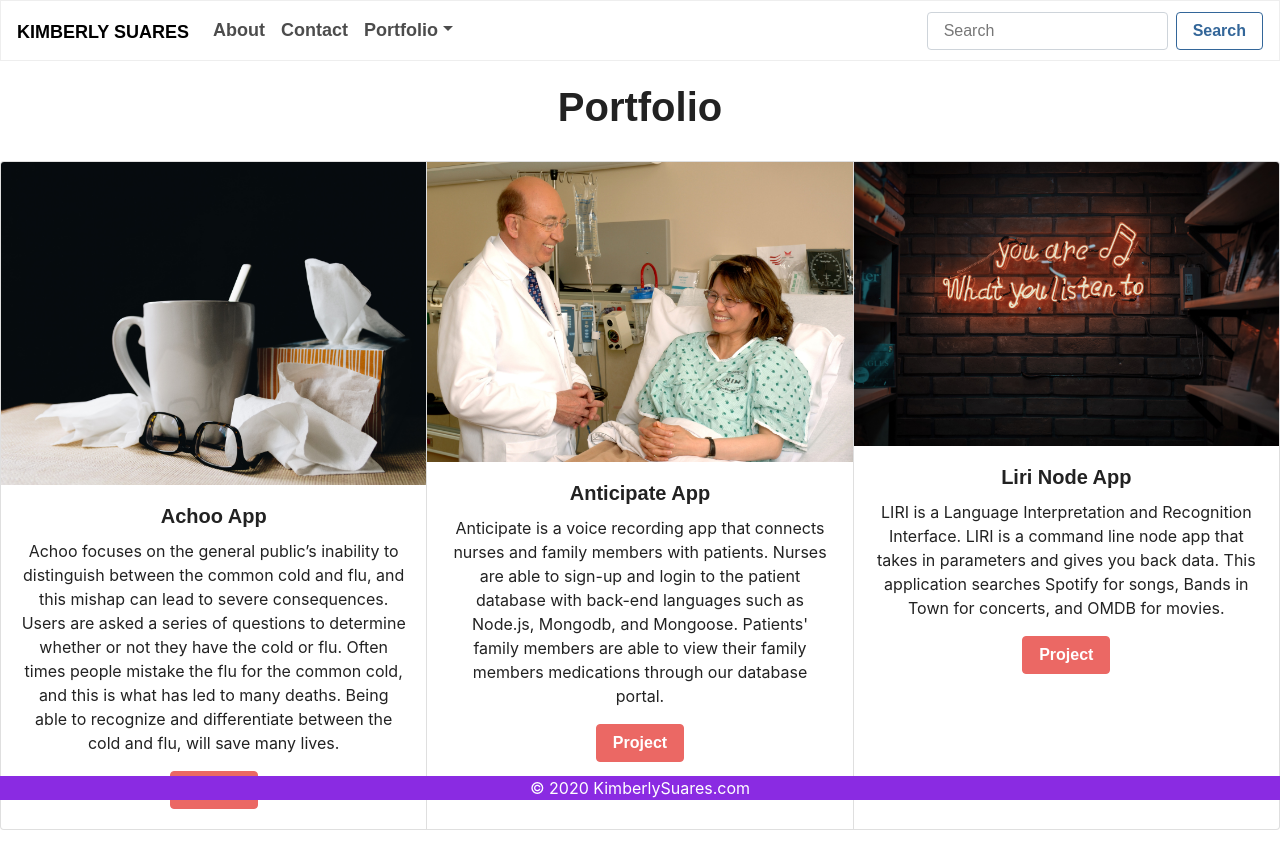
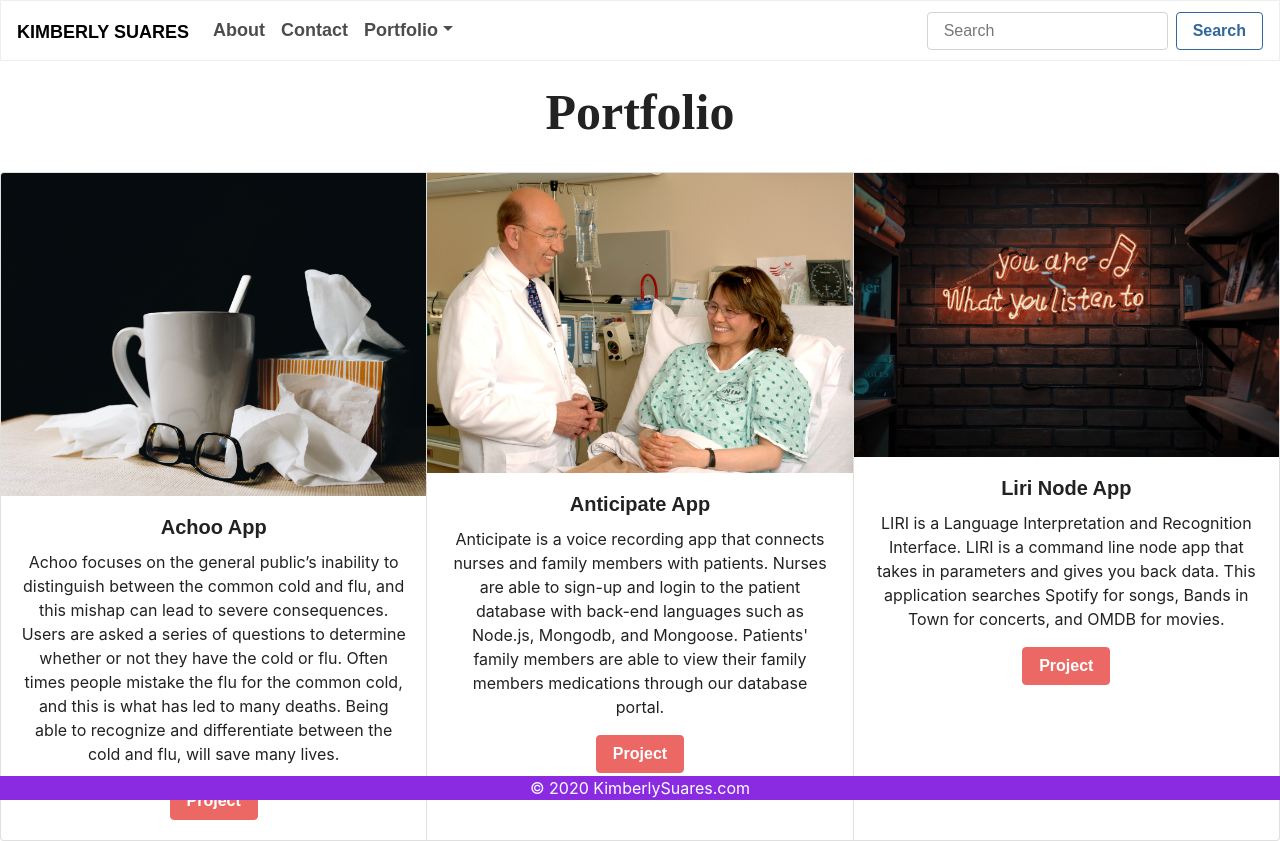
Before and after one commit to ksuares1/kimberly-, a React (Create React App) app in the folder client/: page /portfolio in a window 1280 px wide. Built offline with nearby package versions, Linux system fonts and the light colour scheme; a web font is replaced by a local one.

Commit message:
updated font for portfolio

```diff
--- a/client/src/components/Portfolio/index.css
+++ b/client/src/components/Portfolio/index.css
@@ -0,0 +1,4 @@
+.port-font{
+    font-family:'Merriweather';
+    font-size: 50px;
+}
--- a/client/src/components/Portfolio/index.js
+++ b/client/src/components/Portfolio/index.js
@@ -1,14 +1,13 @@
 import React from "react";
 import { MDBCard, MDBCardTitle, MDBBtn, MDBCardGroup, MDBCardImage, MDBCardText, MDBCardBody } from "mdbreact";
-// import Col from "react-bootstrap/Col";
+import './index.css';
 
-// Remove materialize
-//  adjust size of cards
+
 
 const PortfolioComponent = () => {
   return (
     <main>
-    <h1>Portfolio</h1>
+    <h1 className="port-font">Portfolio</h1>
     <br>
     </br>
     <MDBCardGroup>
```
